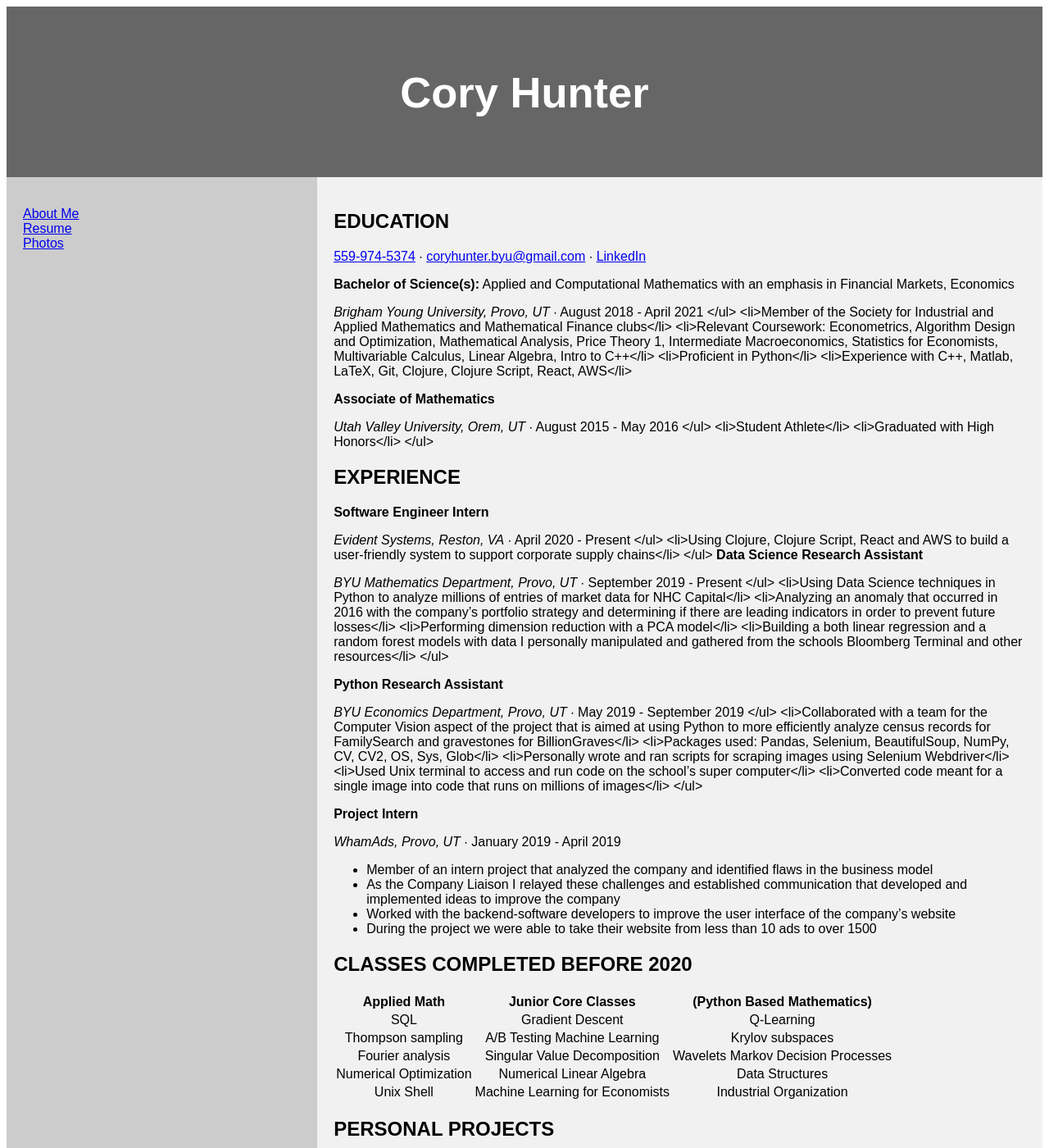
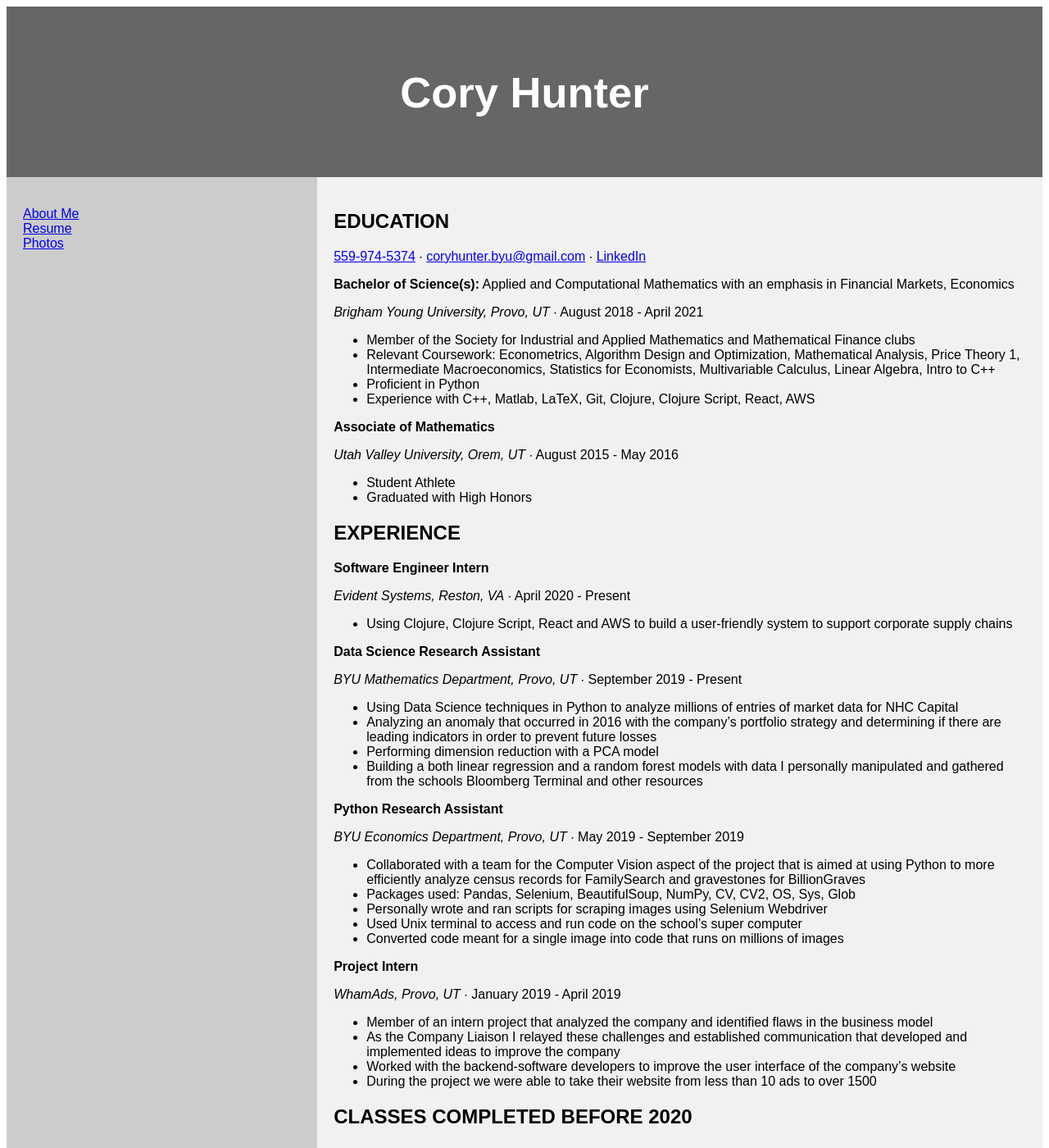
Before and after one commit to layniecalderwood/coryrhunter.com, a Jekyll site: the page built from index.md, in a window 1280 px wide and 1400 px high. Shown: the whole window at 82% size. Built offline with Jekyll 4.4.1, drawn with Linux system fonts in a browser that asks for light colours; our own code applies the rules of GitHub Pages for plain Markdown files.

Commit message:
silly mistake

```diff
--- a/_layouts/default.html
+++ b/_layouts/default.html
@@ -92,16 +92,16 @@ footer {
    **Bachelor of Science(s):** Applied and Computational Mathematics with an emphasis in Financial Markets, Economics
 
    *Brigham Young University, Provo, UT* ∙ August 2018 - April 2021
-   </ul>
+   <ul>
       <li>Member of the Society for Industrial and Applied Mathematics and Mathematical Finance clubs</li>
       <li>Relevant Coursework: Econometrics, Algorithm Design and Optimization, Mathematical Analysis, Price Theory 1, Intermediate Macroeconomics, Statistics for Economists, Multivariable Calculus, Linear Algebra, Intro to C++</li>
       <li>Proficient in Python</li>
       <li>Experience with C++, Matlab, LaTeX, Git, Clojure, Clojure Script, React, AWS</li>
-
+</ul>
    **Associate of Mathematics**
 
    *Utah Valley University, Orem, UT* ∙ August 2015 - May 2016
-   </ul>
+   <ul>
       <li>Student Athlete</li>
       <li>Graduated with High Honors</li>
     </ul>
@@ -111,13 +111,13 @@ footer {
    **Software Engineer Intern**
 
    *Evident Systems, Reston, VA* ∙ April 2020 - Present
-   </ul>
+   <ul>
       <li>Using Clojure, Clojure Script, React and AWS to build a user-friendly system to support corporate supply chains</li>
     </ul>
    **Data Science Research Assistant**
 
    *BYU Mathematics Department, Provo, UT* ∙ September 2019 - Present
-   </ul>
+   <ul>
       <li>Using Data Science techniques in Python to analyze millions of entries of market data for NHC Capital</li>
       <li>Analyzing an anomaly that occurred in 2016 with the company’s portfolio strategy and determining if there   are leading indicators in order to prevent future losses</li>
       <li>Performing dimension reduction with a PCA model</li>
@@ -127,7 +127,7 @@ footer {
    **Python Research Assistant**
 
    *BYU Economics Department, Provo, UT* ∙ May 2019 - September 2019
-  </ul>
+  <ul>
       <li>Collaborated with a team for the Computer Vision aspect of the project that is aimed at using Python to more efficiently analyze census records for FamilySearch and gravestones for BillionGraves</li>
       <li>Packages used: Pandas, Selenium, BeautifulSoup, NumPy, CV, CV2, OS, Sys, Glob</li>
       <li>Personally wrote and ran scripts for scraping images using Selenium Webdriver</li>
```
